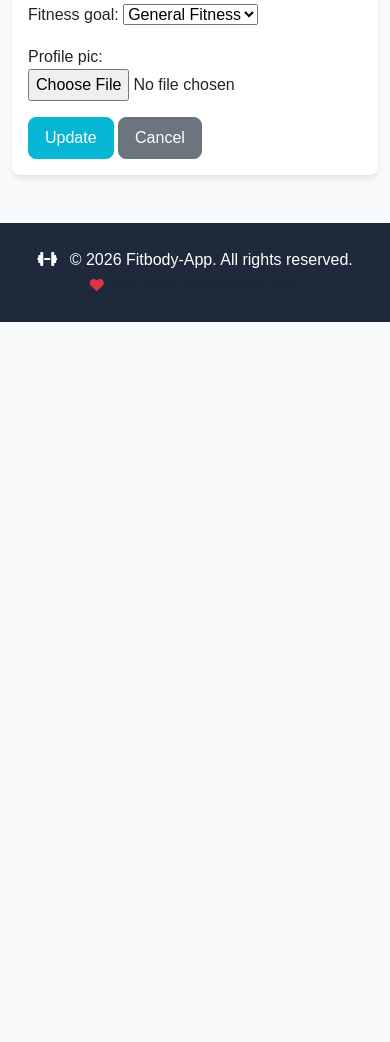
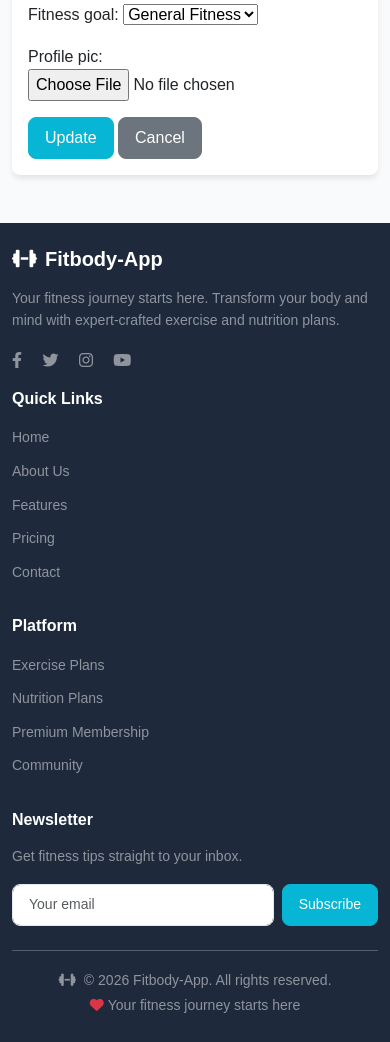
Before and after one commit to picker770/fit-body-app, a Django app: page /accounts/profile/edit/ in a window 390 px wide. Shown: the part 693-1735 px from the top of the page. Before the commit the page ends 1015 px from the top, so only its background shows below. Run offline with Django 5.2, Linux system fonts and the light colour scheme; the visitor is signed in with stand-in values (Sample User, id 1).

Commit message:
Step 2.5.1: Add responsive footer with social links and navigation

```diff
--- a/templates/base.html
+++ b/templates/base.html
@@ -100,17 +100,72 @@
     </main>
 
     <!-- Footer -->
-    <footer class="footer">
-        <div class="container text-center">
-            <p class="mb-0">
-                <i class="fas fa-dumbbell me-2"></i>
-                &copy; {% now "Y" %} Fitbody-App. All rights reserved.
-            </p>
-            <small class="text-muted">
-                <i class="fas fa-heart text-danger me-1"></i>Your fitness journey starts here
-            </small>
+<footer class="footer mt-auto py-4">
+    <div class="container">
+        <div class="row">
+            <div class="col-md-4 mb-3 mb-md-0">
+                <h5 class="text-white mb-3">
+                    <i class="fas fa-dumbbell me-2"></i>Fitbody-App
+                </h5>
+                <p class="text-white-50 small">
+                    Your fitness journey starts here. Transform your body and mind with expert-crafted exercise and nutrition plans.
+                </p>
+                <div class="mt-3">
+                    <a href="#" class="text-white-50 me-3"><i class="fab fa-facebook-f"></i></a>
+                    <a href="#" class="text-white-50 me-3"><i class="fab fa-twitter"></i></a>
+                    <a href="#" class="text-white-50 me-3"><i class="fab fa-instagram"></i></a>
+                    <a href="#" class="text-white-50"><i class="fab fa-youtube"></i></a>
+                </div>
+            </div>
+
+            <div class="col-md-2 mb-3 mb-md-0">
+                <h6 class="text-white mb-3">Quick Links</h6>
+                <ul class="list-unstyled">
+                    <li class="mb-2"><a href="{% url 'home' %}" class="text-white-50 small">Home</a></li>
+                    <li class="mb-2"><a href="#" class="text-white-50 small">About Us</a></li>
+                    <li class="mb-2"><a href="#" class="text-white-50 small">Features</a></li>
+                    <li class="mb-2"><a href="#" class="text-white-50 small">Pricing</a></li>
+                    <li><a href="#" class="text-white-50 small">Contact</a></li>
+                </ul>
+            </div>
+
+            <div class="col-md-3 mb-3 mb-md-0">
+                <h6 class="text-white mb-3">Platform</h6>
+                <ul class="list-unstyled">
+                    <li class="mb-2"><a href="#" class="text-white-50 small">Exercise Plans</a></li>
+                    <li class="mb-2"><a href="#" class="text-white-50 small">Nutrition Plans</a></li>
+                    <li class="mb-2"><a href="#" class="text-white-50 small">Premium Membership</a></li>
+                    <li class="mb-2"><a href="#" class="text-white-50 small">Community</a></li>
+                </ul>
+            </div>
+
+            <div class="col-md-3">
+                <h6 class="text-white mb-3">Newsletter</h6>
+                <p class="text-white-50 small">Get fitness tips straight to your inbox.</p>
+                <form class="d-flex">
+                    <input type="email" class="form-control form-control-sm me-2" placeholder="Your email">
+                    <button class="btn btn-primary btn-sm" type="button">Subscribe</button>
+                </form>
+            </div>
         </div>
-    </footer>
+
+        <hr class="bg-white-50 mt-4">
+
+        <div class="row">
+            <div class="col-md-6 text-center text-md-start">
+                <small class="text-white-50">
+                    <i class="fas fa-dumbbell me-1"></i>
+                    &copy; {% now "Y" %} Fitbody-App. All rights reserved.
+                </small>
+            </div>
+            <div class="col-md-6 text-center text-md-end">
+                <small class="text-white-50">
+                    <i class="fas fa-heart text-danger me-1"></i>Your fitness journey starts here
+                </small>
+            </div>
+        </div>
+    </div>
+</footer>
 
     <!-- Bootstrap JS -->
     <script src="https://cdn.jsdelivr.net/npm/bootstrap@5.3.0/dist/js/bootstrap.bundle.min.js"></script>
```
